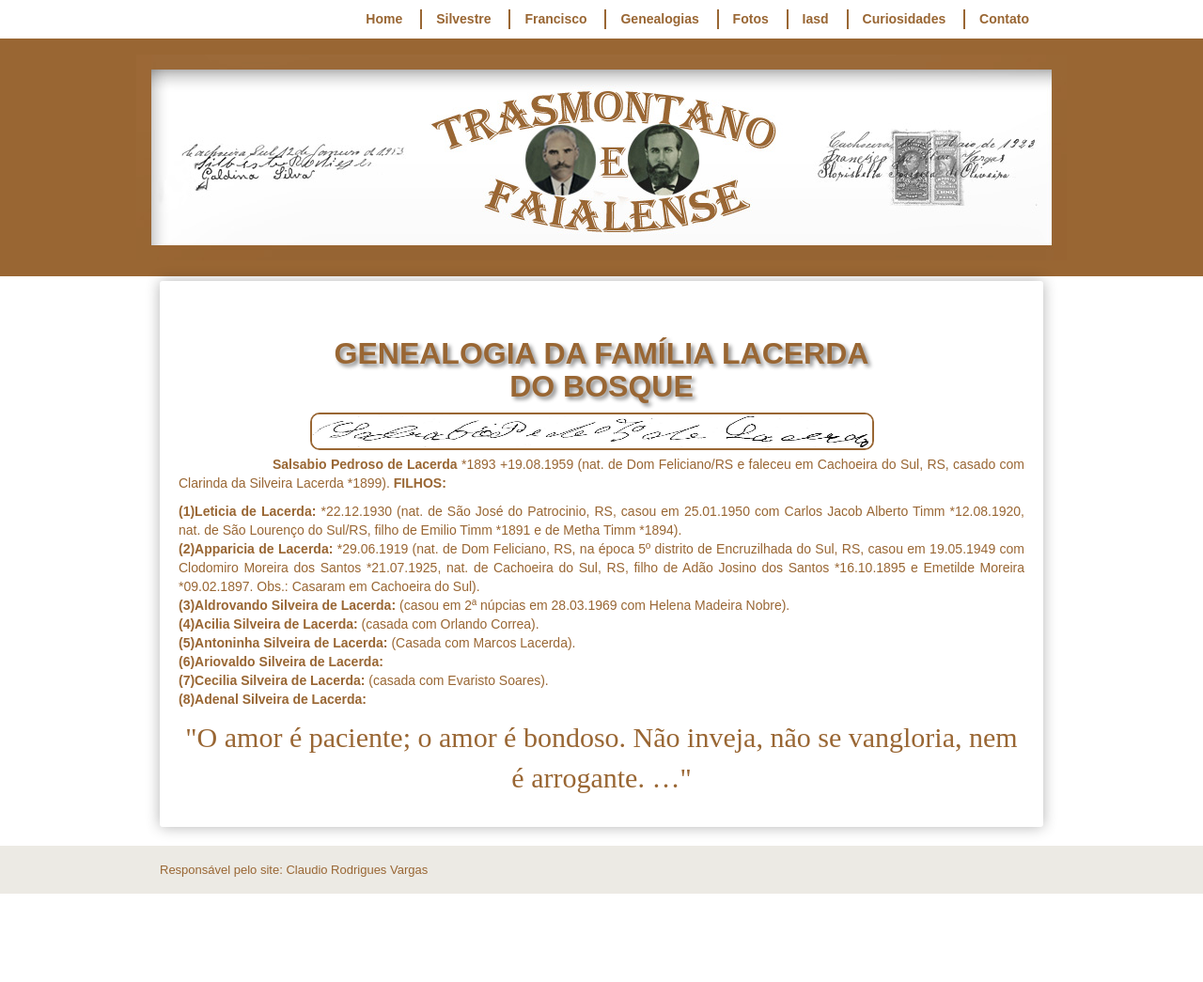
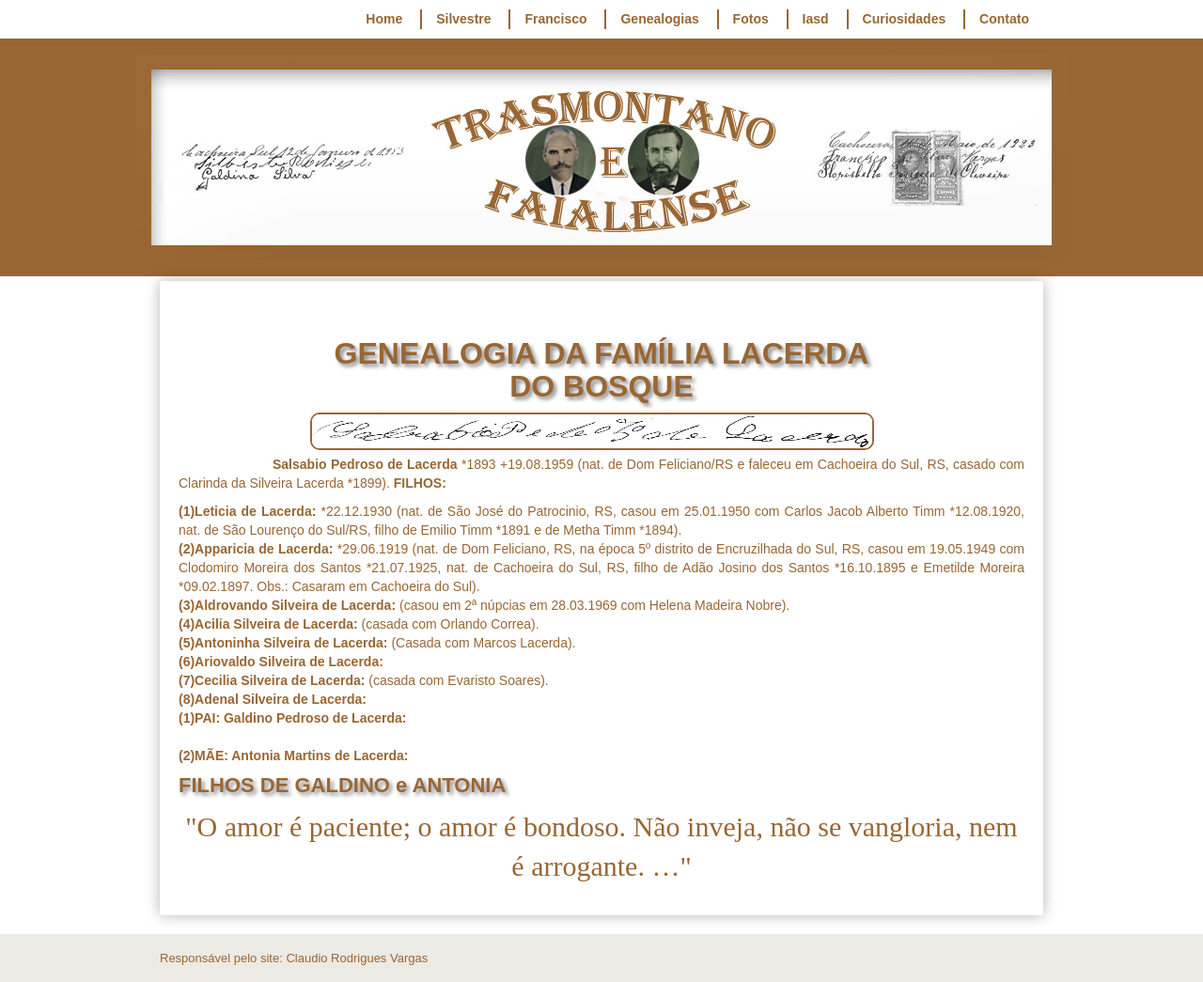
Before and after one commit to claudiovargas1955/claudiovargas1955.github.io, a Jekyll site: the page built from _pages/familia-lacerda-salsabio.html, in a window 1280 px wide. Shown: the whole page at 94% size. Built offline with Jekyll 4.4.1, drawn with Linux system fonts in a browser that asks for light colours; some web fonts are replaced; before the commit the page ends 951 px from its top, so only the background shows below that.

Commit message:
Update familia-lacerda-salsabio.html

```diff
--- a/_pages/familia-lacerda-salsabio.html
+++ b/_pages/familia-lacerda-salsabio.html
@@ -111,6 +111,12 @@ dos Santos *21.07.1925, nat. de Cachoeira do Sul, RS, filho de Adão Josino dos
 <b>(7)Cecilia Silveira de Lacerda: </b>(casada com Evaristo Soares).<br>
 <b>(8)Adenal Silveira de Lacerda: </b><br>
 
+<b>(1)PAI: Galdino Pedroso de Lacerda: </b><br><br>
+
+<b>(2)MÃE: Antonia Martins de Lacerda: </b><br>
+
+<h4>FILHOS DE GALDINO e ANTONIA</h4>
+
 
 
 
```
